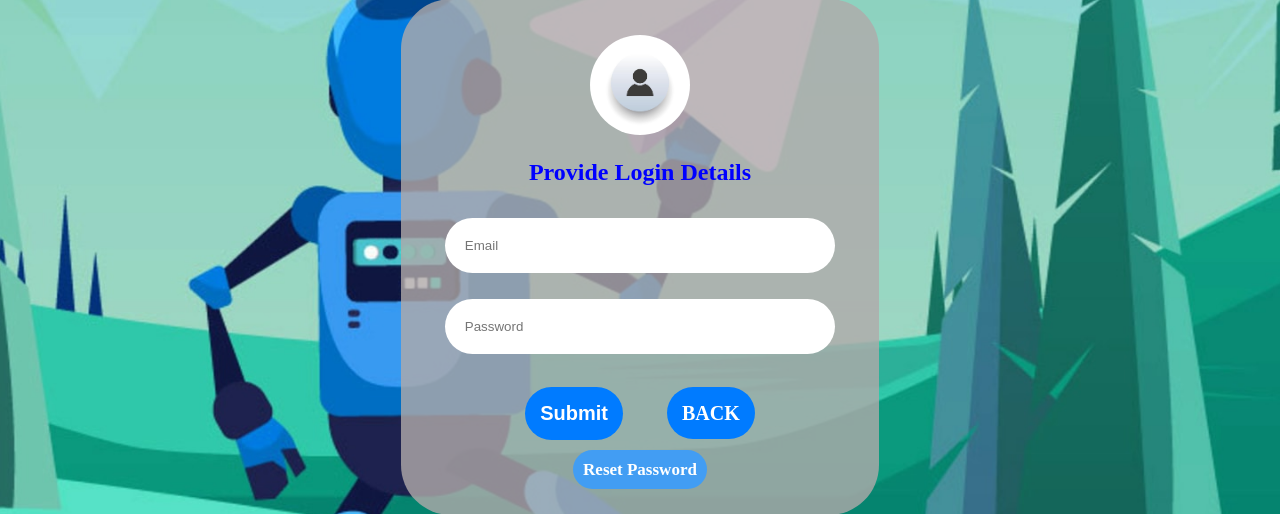
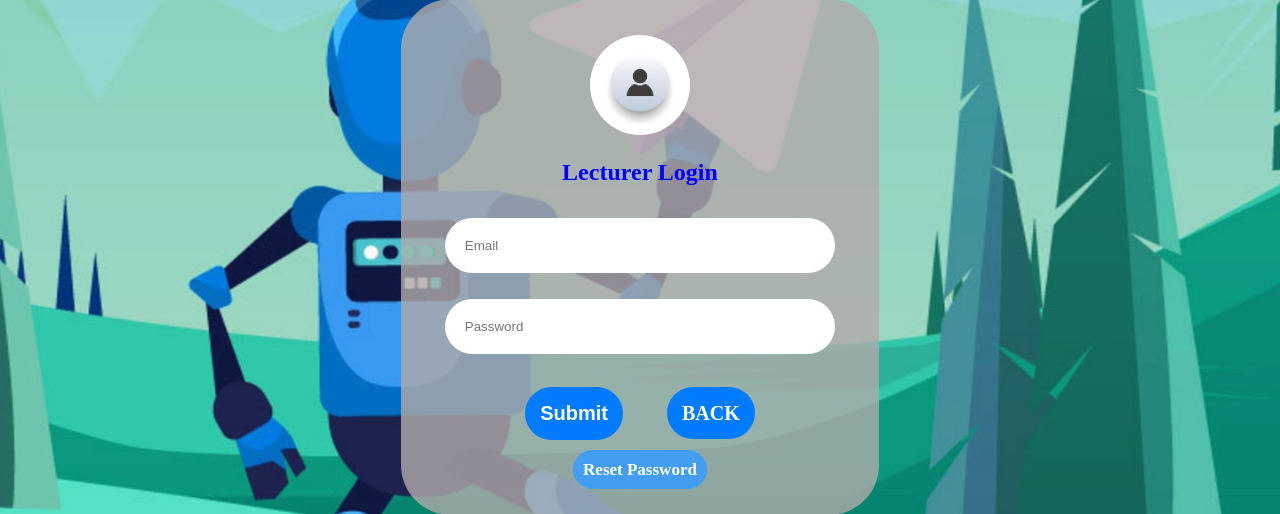
Before and after one commit to Clifford537/Course_update_bot, a Flask app: page /signin in a window 1280 px wide. Shown: the part 143-657 px from the top of the page. Run offline with Flask 3, Linux system fonts and the light colour scheme.

Commit message:
added group

```diff
--- a/bot/app.py
+++ b/bot/app.py
@@ -151,7 +151,7 @@ def get_registered_groups():
 
         # Fetch registered groups for the lecturer from the database
         with mysql.cursor() as cur:
-            cur.execute("SELECT group_name FROM lecturers WHERE lecturer_email = %s", (lecturer_email,))
+            cur.execute("SELECT group_name  FROM lecturers WHERE lecturer_email = %s", (lecturer_email,))
             result = cur.fetchone()
             if result:
                 registered_groups = result['group_name'].split(',')
@@ -163,6 +163,7 @@ def get_registered_groups():
 
     except Exception as e:
         return jsonify({'success': False, 'error': str(e)})
+
 
 
 @app.route('/send_message', methods=['POST'])
@@ -206,6 +207,7 @@ async def send_message():
         # Send message to the channels and bot
         await bot.send_message(chat_id="5706754147", text=full_message)
         await bot.send_message(chat_id="@botv1class", text=full_message)
+        await bot.send_message(chat_id="@msnictm", text=full_message)
 
         if file:
             # Determine the file type and send accordingly
--- a/bot/templates/signin.html
+++ b/bot/templates/signin.html
@@ -8,7 +8,7 @@
     <div class="container">
         <div class="overlay">
             <p><img src="../static/log2.jpg" width="100px"  height="100px"  alt="loginlog"/></p>
-            <h2>Provide Login Details</h2>
+            <h2>Lecturer Login</h2>
             <form action="{{ url_for('signin') }}" method="post">
                 <input type="email" name="email" placeholder="Email" autocomplete="no" required>
                 <input type="password" name="password" placeholder="Password" autocomplete="no" required><br>
```
